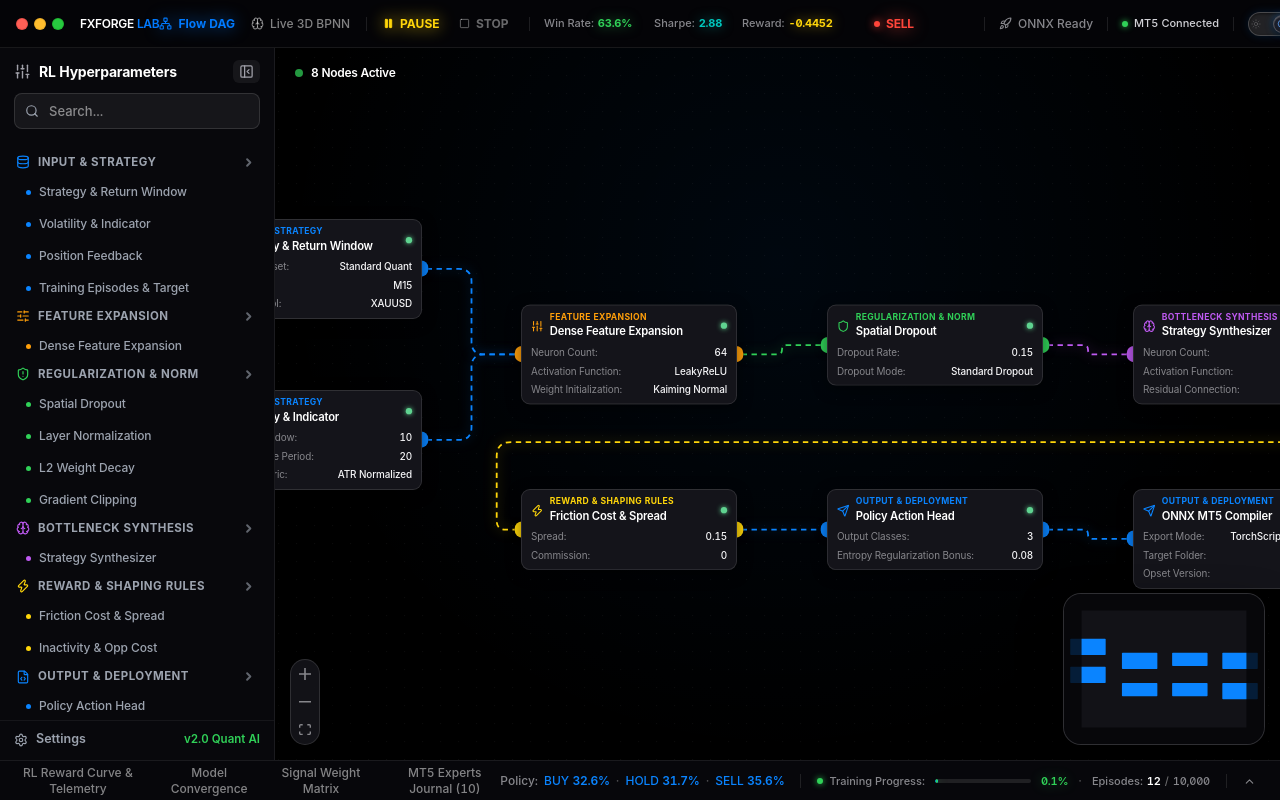
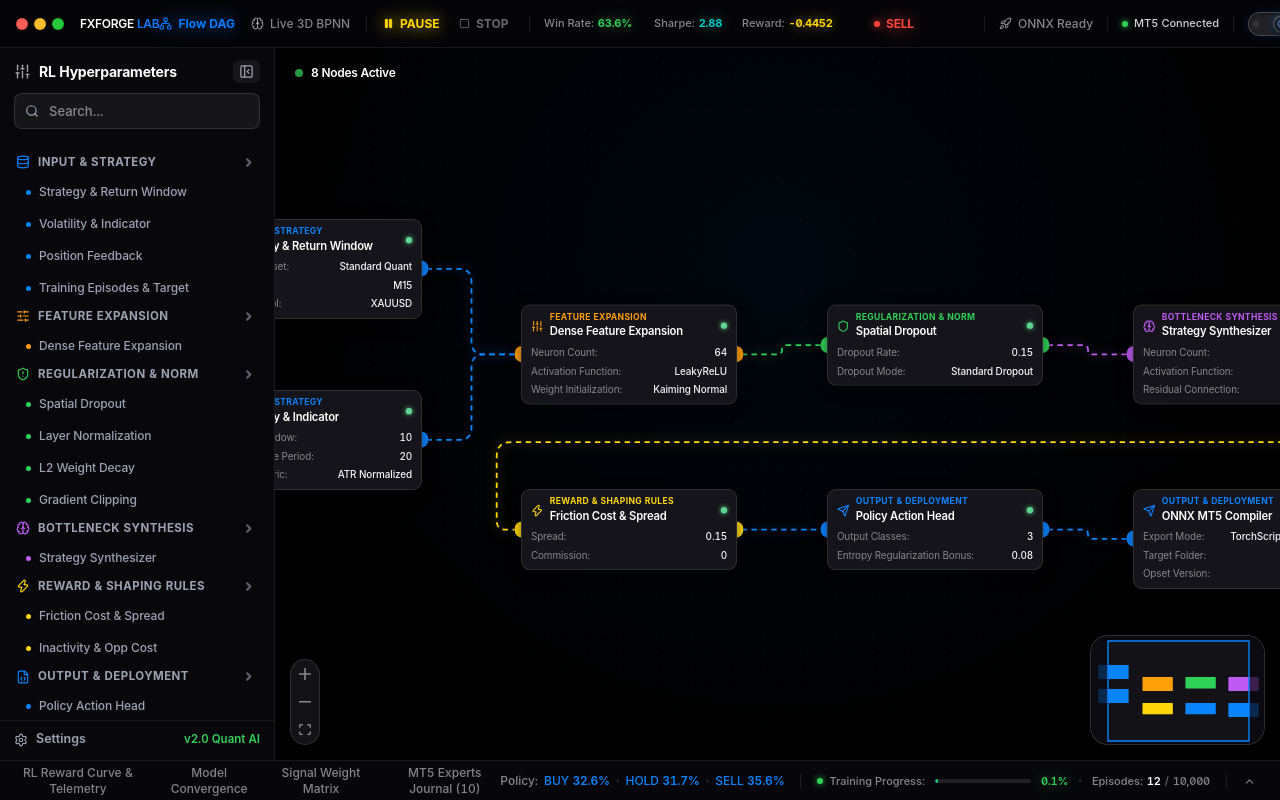
Before and after one commit to superman-owner/AI-RL-BPNN, a React (Vite) app: page / in a window 1280 px wide. Built offline with nearby package versions, Linux system fonts and the light colour scheme.

Commit message:
feat(minimap): Upgrade MiniMap to Apple Frosted Glass with dynamic category color-coding and rounded pill nodes

```diff
--- a/src/components/Flow/FlowCanvasView.tsx
+++ b/src/components/Flow/FlowCanvasView.tsx
@@ -1363,13 +1363,32 @@ const FlowContent: React.FC = () => {
           showInteractive={false}
         />
         <MiniMap
-          nodeColor={isLight ? '#0071e3' : '#0a84ff'}
-          maskColor={isLight ? 'rgba(245, 245, 247, 0.75)' : 'rgba(4, 4, 7, 0.8)'}
-          className={
-            isLight
-              ? 'bg-white/80 border border-black/[0.08] rounded-xl shadow-lg'
-              : 'bg-[#0f0f18]/80 border border-white/[0.08] rounded-xl shadow-xl'
-          }
+          nodeColor={(n) => {
+            const nodeType = n.data?.nodeType as string;
+            const def = NODE_DEFS[nodeType];
+            const group = GROUPS.find((g) => g.id === def?.group);
+            return group?.color || (isLight ? '#0071e3' : '#0a84ff');
+          }}
+          nodeStrokeColor={isLight ? 'rgba(0, 0, 0, 0.12)' : 'rgba(255, 255, 255, 0.2)'}
+          nodeStrokeWidth={1}
+          nodeBorderRadius={5}
+          maskColor={isLight ? 'rgba(240, 240, 245, 0.65)' : 'rgba(8, 8, 14, 0.72)'}
+          maskStrokeColor={isLight ? '#0071e3' : '#0a84ff'}
+          maskStrokeWidth={1.5}
+          pannable={true}
+          zoomable={true}
+          style={{
+            width: 175,
+            height: 110,
+            borderRadius: '14px',
+            backgroundColor: isLight ? 'rgba(255, 255, 255, 0.85)' : 'rgba(16, 16, 24, 0.85)',
+            backdropFilter: 'blur(20px)',
+            WebkitBackdropFilter: 'blur(20px)',
+            boxShadow: isLight
+              ? '0 12px 30px rgba(0, 0, 0, 0.08), 0 1px 0 rgba(255, 255, 255, 0.9) inset'
+              : '0 16px 36px rgba(0, 0, 0, 0.55), 0 1px 0 rgba(255, 255, 255, 0.1) inset',
+            border: isLight ? '1px solid rgba(0, 0, 0, 0.08)' : '1px solid rgba(255, 255, 255, 0.10)',
+          }}
         />
       </ReactFlow>
 
```
